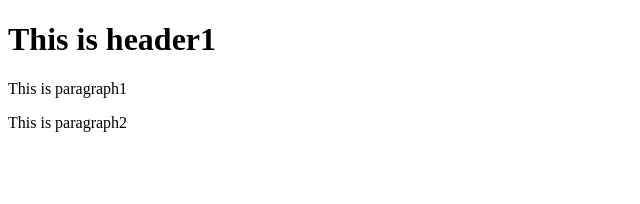
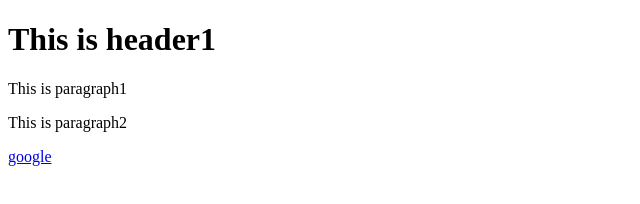
Before and after one commit to creamz01/week4, a plain HTML site: page index.html in a window 1280 px wide. Shown: the full height of the page, 0-640 px from the left. Drawn offline with Linux system fonts and the light colour scheme.

Commit message:
Add a link

```diff
--- a/index.html
+++ b/index.html
@@ -7,5 +7,6 @@
     <h1>This is header1</h1>
     <p>This is paragraph1</p>
     <p>This is paragraph2</p>
+    <a href="http://www.google.co.th">google</a>
 </body>
 </html>
```
